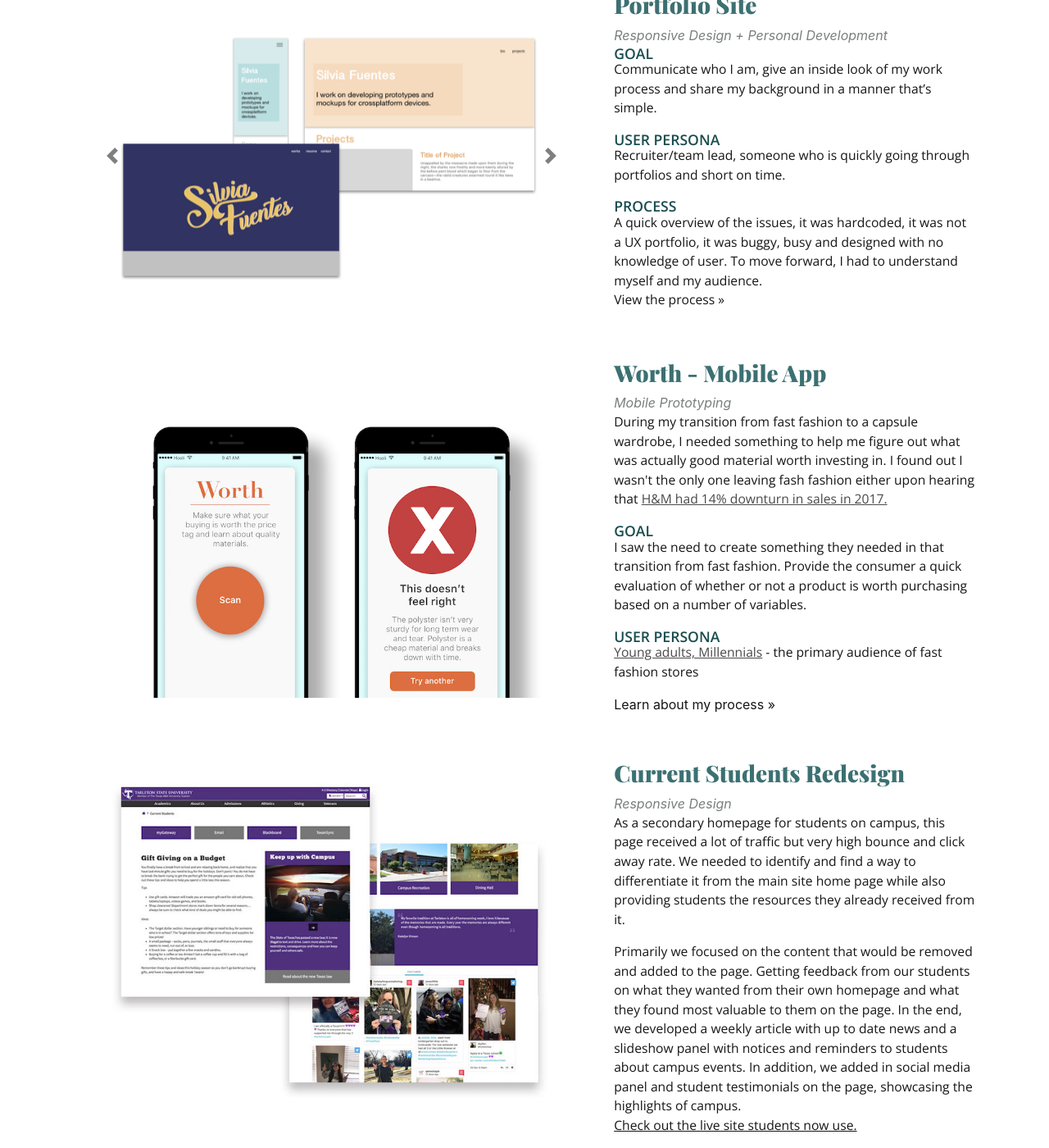
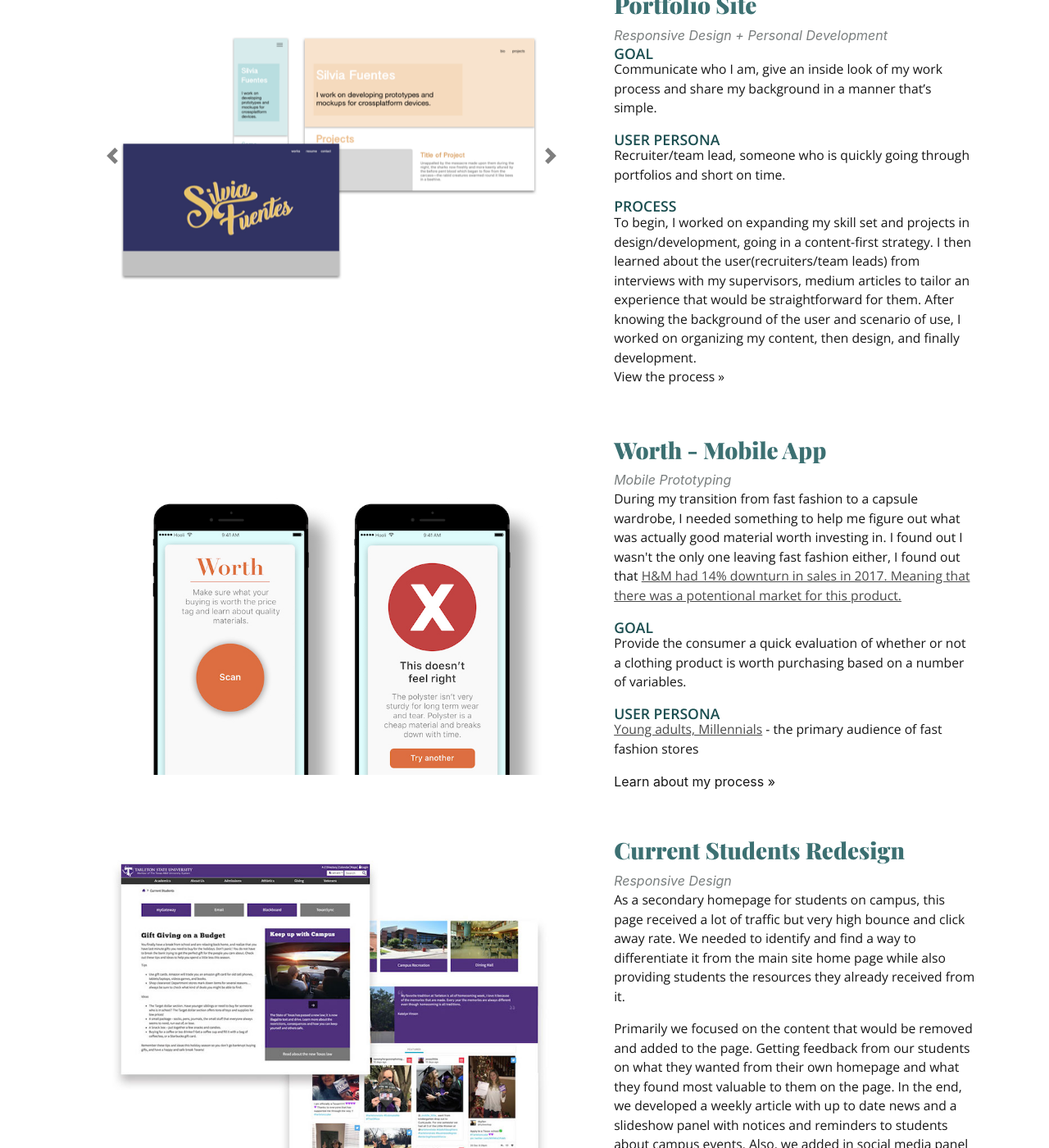
Before and after one commit to silviafuen/silviafuen.github.io, a Jekyll site: the page built from projects.html, in a window 1280 px wide and 1400 px high, scrolled down 685 px. Shown: the whole window at 82% size. Built offline with Jekyll 4.4.1, drawn with Linux system fonts in a browser that asks for light colours; nearby versions of some CDN libraries; some of the changed text lies outside the part shown.

Commit message:
Content changes
Content updates to projects and bio

```diff
--- a/projects.html
+++ b/projects.html
@@ -96,18 +96,13 @@ permalink: projects
         <p>Recruiter/team lead, someone who is quickly going through portfolios and short on time. </p>
 
         <h4>Process</h4>
-        <p> A quick overview of the issues, it was hardcoded, it was not a UX portfolio, it was buggy, busy and designed with no knowledge of user. To move forward, I had to understand myself and my audience. <br> <a class="text-link popup-trigger2">View the process &raquo;</a>
-        <div class="popup2"> So after a slew Medium articles that ranged between
-          UX/UI concepts, Design thinking, advice from recruiters, Machine learning(I was curious) I came out with an understanding of what design meant to me, how to convey myself to someone short on time quick through design and how to develop it smartly
-          to save me time.
-
+        <p>To begin, I worked on expanding my skill set and projects in design/development, going in a content-first strategy. I then learned about the user(recruiters/team leads) from interviews with my supervisors, medium articles to tailor an experience that would be straightforward for them. After knowing the background of the user and scenario of use, I worked on organizing my content, then design, and finally development. <br> <a class="text-link popup-trigger2">View the process &raquo;</a>
+        <div class="popup2">
             <p>
-              Through some google searches and common knowledge I got a started with the audience persona and their educational backgrounds and typical scenerio of a visit. I kept that idea in mind and wanting to develop it smartly I created a site map and wireframes
-              for all the pages prior to actual building, and went through about 3 draft mockups, until late December I developed a visual framework that I have been building on since then. Through this whole process, I've learned how to better produce
-              a site for specific audience, why planning/structure is so key prior to building(I spent 2/3 less time building out v2.0), and UX/UI concepts that I've been able to implement on this site.
+              Through some google searches and common knowledge I got a started with the audience persona and their educational backgrounds and typical scenario of a visit, I even added analytics to my site to view user activity. I wanted to develop my site smartly, an approach I didn't take the first time, so I created the sitemap and wireframes for all the pages before actual building, and went through about 3 draft mockups. I designed two what I call themes for the site during that mock-up stage and developed a visual framework from those mockups that I have been building on since then and can be found in my <a href="style.html">style guide</a>. Through this whole process, I've learned how to better produce a site for a specific audience, why planning/structure is so crucial before building. I spent 2/3 less time building out v2.0 and cut my site down from 8 to 2 pages, and UX/UI concepts that I've been able to implement on this site.
             </p>
             <p>
-              So as I grow, and the industry changes, I want to be able to display who I am continuously thru my portfolio. So expect a 3.0v.
+            So as I grow, and the industry changes, I want to be able to display who I am continuously thru my portfolio. So expect a 3.0v.
             </p>
             <span class="popup-btn-close2">close</span>
           </div>
@@ -125,9 +120,9 @@ permalink: projects
       <div class="col-md-5 content-div">
         <h3>Worth - Mobile App</h3>
         <em>Mobile Prototyping</em>
-        <p>During my transition from fast fashion to a capsule wardrobe, I needed something to help me figure out what was actually good material worth investing in. I found out I wasn't the only one leaving fash fashion either upon hearing that <a href="https://www.fastcompany.com/40525437/is-fast-fashion-dying-hm-shutters-stores-as-sales-decline">H&amp;M had 14% downturn in sales in 2017.</a></p>
+        <p>During my transition from fast fashion to a capsule wardrobe, I needed something to help me figure out what was actually good material worth investing in. I found out I wasn't the only one leaving fast fashion either, I found out that <a href="https://www.fastcompany.com/40525437/is-fast-fashion-dying-hm-shutters-stores-as-sales-decline">H&amp;M had 14% downturn in sales in 2017. Meaning that there was a potentional market for this product. </a></p>
         <h4>Goal</h4>
-        <p> I saw the need to create something they needed in that transition from fast fashion. Provide the consumer a quick evaluation of whether or not a product is worth purchasing based on a number of variables.
+        <p> Provide the consumer a quick evaluation of whether or not a clothing product is worth purchasing based on a number of variables.
         </p>
         <h4>User persona</h4>
         <p><a href="https://www.forbes.com/sites/richardkestenbaum/2017/06/14/this-is-how-millennials-shop/#68deaa2244ce"> Young adults, Millennials</a> - the primary audience of fast fashion stores</p>
@@ -163,8 +156,7 @@ permalink: projects
           they already received from it.
         </p>
         <p>
-          Primarily we focused on the content that would be removed and added to the page. Getting feedback from our students on what they wanted from their own homepage and what they found most valuable to them on the page. In the end, we developed a weekly article
-          with up to date news and a slideshow panel with notices and reminders to students about campus events. In addition, we added in social media panel and student testimonials on the page, showcasing the highlights of campus.
+        Primarily we focused on the content that would be removed and added to the page. Getting feedback from our students on what they wanted from their own homepage and what they found most valuable to them on the page. In the end, we developed a weekly article with up to date news and a slideshow panel with notices and reminders to students about campus events. Also, we added in social media panel and student testimonials on the page, showcasing the highlights of campus.
           <br>
           <a class="text-link" href="https://www.tarleton.edu/currentstudents">
           Check out the live site students now use.
@@ -183,10 +175,10 @@ permalink: projects
         <h3>Valay Contractor App</h3>
         <em> Mobile iOS Interface</em>
         <p>
-          One of my final projects on the Valay team was to redesign their professionals Mobile iOS app from the initial version that had been designed by a developer. The main focus was to develop something that flowed better and faster for a professional while
+          One of my final projects on the Valay team was to redesign their professionals Mobile iOS app from the initial version that had been designed by a developer. The primary focus was to develop something that flowed better and faster for a professional while
           also matching the brand identity but contrasted the main client app.</p>
         <p>
-          My approach was to keep the interface structure similar to that of the main app and make my primary changes in the color scheme. I used a lighter color scheme for the layout and kept the interactive elements and prompts that were familiar to app users.
+          My approach was to keep the interface structure similar to that of the main app and make changes in the color scheme. I used a lighter color scheme for the layout and kept the interactive elements and prompts that were familiar to app users, as the bright color enabled the user be it where ever they are to view it in the best way and quickly to move on to the next client.
           <a class="text-link" href="https://itunes.apple.com/us/app/valay-contractor/id1285856800?mt=8">
             It's available right now on the iTunes store</a> for the group of contractors the Valay team is testing.
         </p>
```
Also changed, not shown: other parts of projects.html (+3 -5 lines), index.html (+5 -12 lines), 1 other file.
